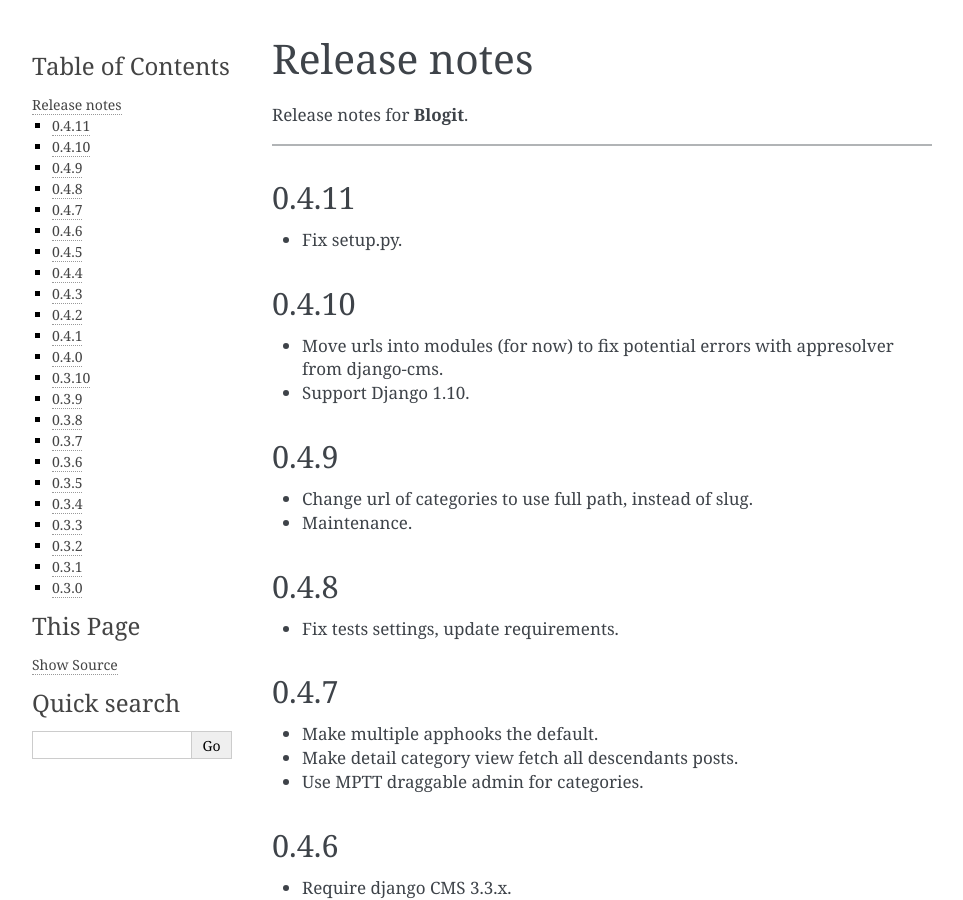
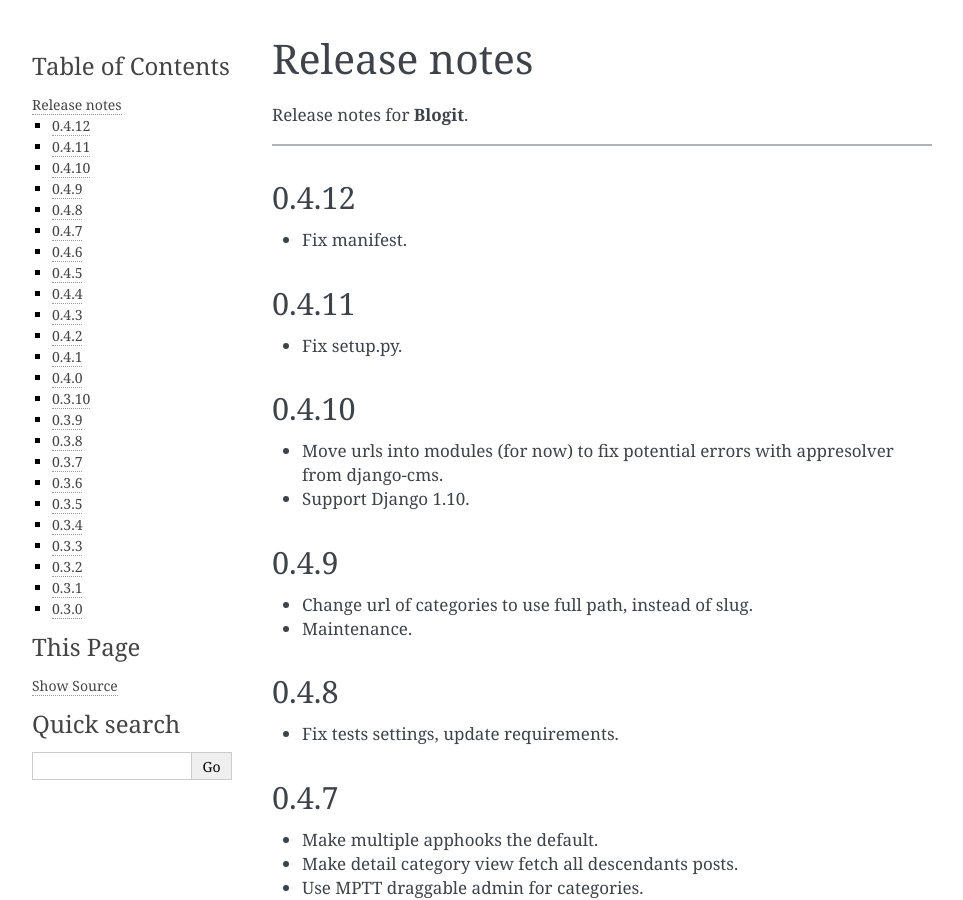
Before and after one commit to dinoperovic/djangocms-blogit, a Sphinx documentation site: the page built from docs/release_notes.rst, in a window 1280 px wide and 900 px high. Shown: the whole window, without its empty margins (148-1111 px from the left). Built offline with Sphinx 7.4.7, drawn with Linux system fonts in a browser that asks for light colours.

Commit message:
Bump to 0.4.12

```diff
--- a/blogit/__init__.py
+++ b/blogit/__init__.py
@@ -14,6 +14,6 @@
  9. twine upload dist/djangocms-blogit-<version>.tar.gz
 10. Done!
 """
-__version__ = '0.4.11'
+__version__ = '0.4.12'
 
 default_app_config = 'blogit.apps.BlogitConfig'
--- a/docs/release_notes.rst
+++ b/docs/release_notes.rst
@@ -4,6 +4,11 @@
 Release notes for **Blogit**.
 
 ----
+
+0.4.12
+======
+
+* Fix manifest.
 
 0.4.11
 ======
```
Also changed, not shown: 1 other file.
